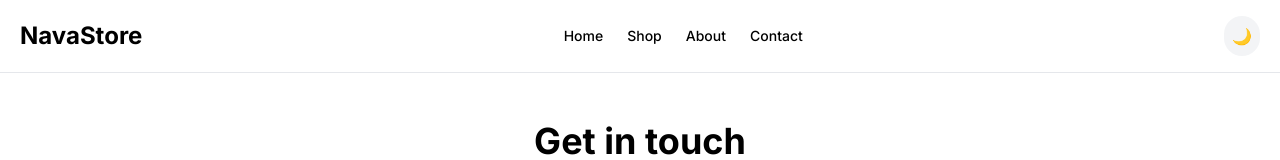
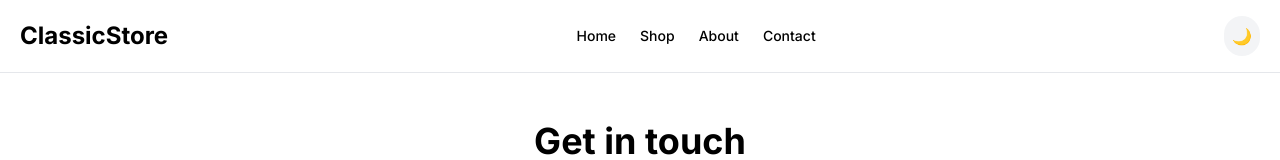
Before and after one commit to titaniumxray-netizen/classic_lux, a plain HTML site: page contact.html in a window 1280 px wide. Shown: the top 160 px of the page. Drawn offline with nearby package versions, Linux system fonts and the light colour scheme.

Commit message:
Update contact name. html
same

```diff
--- a/contact.html
+++ b/contact.html
@@ -3,7 +3,7 @@
 <head>
   <meta charset="UTF-8">
   <meta name="viewport" content="width=device-width, initial-scale=1.0">
-  <title>NavaStore – Contact</title>
+  <title>ClassicStore – Contact</title>
   <script src="https://cdn.tailwindcss.com"></script>
   <link href="https://fonts.googleapis.com/css2?family=Inter:wght@300;400;500;600;700&display=swap" rel="stylesheet">
   <script src="https://cdnjs.cloudflare.com/ajax/libs/gsap/3.12.5/gsap.min.js"></script>
@@ -22,7 +22,7 @@
 <body>
 <header class="sticky top-0 z-50 bg-white/90 backdrop-blur border-b">
   <div class="max-w-7xl mx-auto px-5 py-4 flex justify-between items-center">
-    <a href="index.html" class="text-2xl font-bold">NavaStore</a>
+    <a href="index.html" class="text-2xl font-bold">ClassicStore</a>
     <nav class="hidden md:flex gap-6 text-sm font-medium">
       <a href="index.html">Home</a><a href="products.html">Shop</a><a href="about.html">About</a><a href="contact.html">Contact</a>
     </nav>
```
